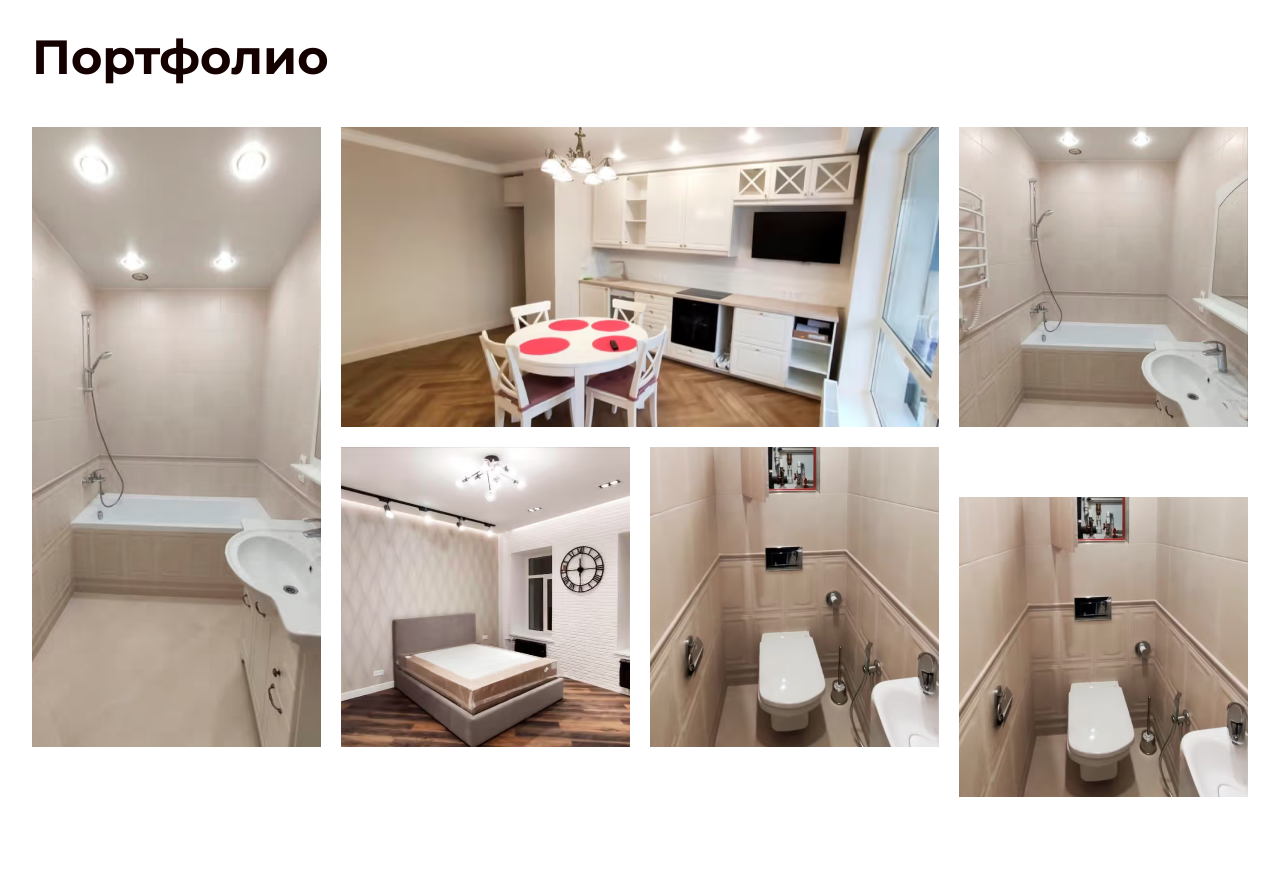
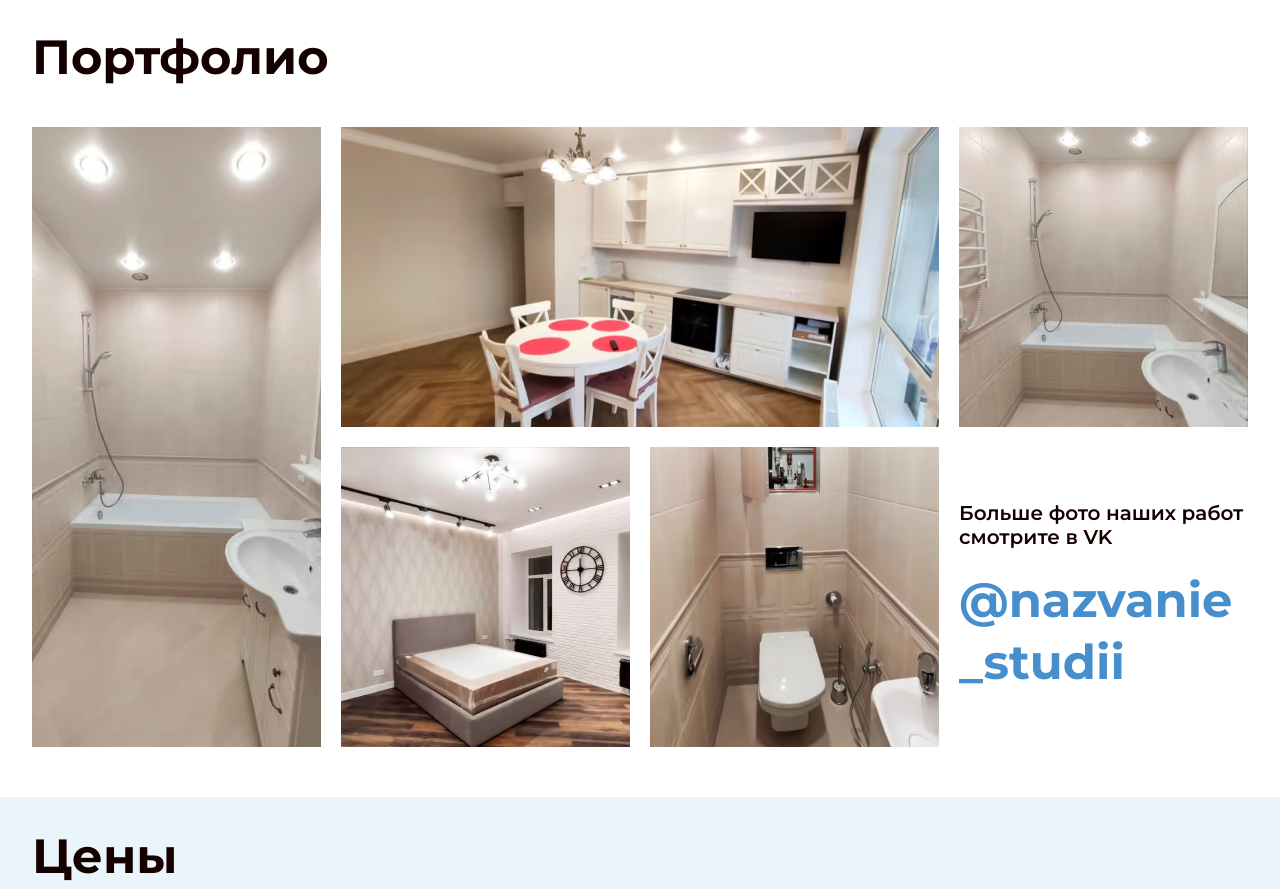
Before and after one commit to Wimaks/apartments-commerse, a plain HTML site: page index.html in a window 1280 px wide. Shown: the part 2100-2989 px from the top of the page. Drawn offline with nearby package versions, Linux system fonts and the light colour scheme.

Commit message:
Поправил блок портфолио

```diff
--- a/index.html
+++ b/index.html
@@ -311,30 +311,38 @@
                             </div>
                         </div>
                         <div class="portfolio__content">
+                            <div class="portfolio__content-up">
                                 <div class="portfolio__item">
                                     <img src="src/img/portfolio/2.png" alt="">
                                 </div>
-                            <div class="portfolio__item">
-                                <img src="src/img/portfolio/3.png" alt="">
                             </div>
+                            <div class="portfolio__content-down">
                                 <div class="portfolio__item">
                                     <img src="src/img/portfolio/4.png" alt="">
                                 </div>
                                 <div class="portfolio__item">
                                     <img src="src/img/portfolio/5.png" alt="">
                                 </div>
-                            <!-- <div class="portfolio__item">
+                            </div>
+                        </div>
+                        <div class="portfolio__right">
+                            <div class="portfolio__item">
+                                <img src="src/img/portfolio/3.png" alt="">
+                            </div>
+                            <div class="portfolio__item" id="name__study">
                                 <div class="portfolio__item-content">
-                                    <h3 class="portfolio__item-title item__title">Больше фото наших работ смотрите в VK
+                                    <h3 class="portfolio__item-title item__title">Больше фото наших работ смотрите в
+                                        VK
                                     </h3>
                                     <p class="portfolio__link">
                                         <a href="#">@nazvanie_studii</a>
                                     </p>
                                 </div>
+
+                            </div>
+                            <!-- <div class="portfolio__item">
+                                <img src="src/img/portfolio/5.png" alt="">
                             </div> -->
-                            <div class="portfolio__item">
-                                <img src="src/img/portfolio/5.png" alt="">
-                            </div>
                         </div>
                         <!-- /.portfolio__item -->
                     </div>
@@ -933,7 +941,8 @@
                                     </li>
                                     <li class="price__list-link">
                                         <span class="service__name">Монтаж настенной бра</span><span
-                                            class="service__price">от 400₽/шт</span>
+                                            class="service__price">от
+                                            400₽/шт</span>
                                     </li>
                                     <li class="price__list-link">
                                         <span class="service__name">Сверление отверстий под точечный
@@ -1000,7 +1009,8 @@
                             </div>
                             <p class="price__description">Нажимая на кнопку, вы даете согласие на обработку
                                 <a href="https://migpro36.ru/files/462237_policy.pdf?1619170808"
-                                    target="_blank">персональных данных</a>
+                                    target="_blank">персональных
+                                    данных</a>
                             </p>
                             <div class="price__footer-img">
                                 <img src="src/img/price/phone.png" alt="Телефон">
--- a/src/css/style.css
+++ b/src/css/style.css
@@ -724,30 +724,46 @@ li {
 .portfolio {
     padding: 0 0 5rem 0;
 
-    /* display: flex; */
-    display: grid;
+    display: flex;
+    /* display: grid; */
     gap: 2rem;
-    grid-template-columns: 1fr 3fr;
+    /* grid-template-columns: 1fr 3fr; */
 }
 
 .portfolio__content {
-    /* display: flex;
-    flex-wrap: wrap; */
+    display: flex;
     gap: 2rem;
-
-    /* align-items: center; */
-
-    display: grid;
+    flex-direction: column;
+    align-items: center;
+}
+
+/* display: grid;
     grid-template-areas:
         "a a b"
-        "c d f";
+        "c d f"; */
+
+
+.portfolio__content-down {
+    display: flex;
+    gap: 2rem;
+}
+
+.portfolio__left {
+    display: flex;
+}
+
+.portfolio__right {
+    display: flex;
+    flex-direction: column;
+
+    gap: 2rem;
 }
 
 .portfolio__item-content {
     margin: auto 0;
 }
 
-.portfolio__content .portfolio__item:nth-child(1) {
+/* .portfolio__content .portfolio__item:nth-child(1) {
     grid-area: a;
 }
 
@@ -766,12 +782,18 @@ li {
 .portfolio__content .portfolio__item:nth-child(5) {
     grid-area: f;
     padding: 5rem 0;
+} */
+
+#name__study {
+    margin: auto 0;
 }
 
 /* .portfolio__content .portfolio__item:nth-child(6) {} */
 
 .portfolio__item img {
     display: block;
+    max-width: 100%;
+    height: auto;
 }
 
 .portfolio__item-title,
```
Lines whose indentation alone changed are shown as unchanged.
